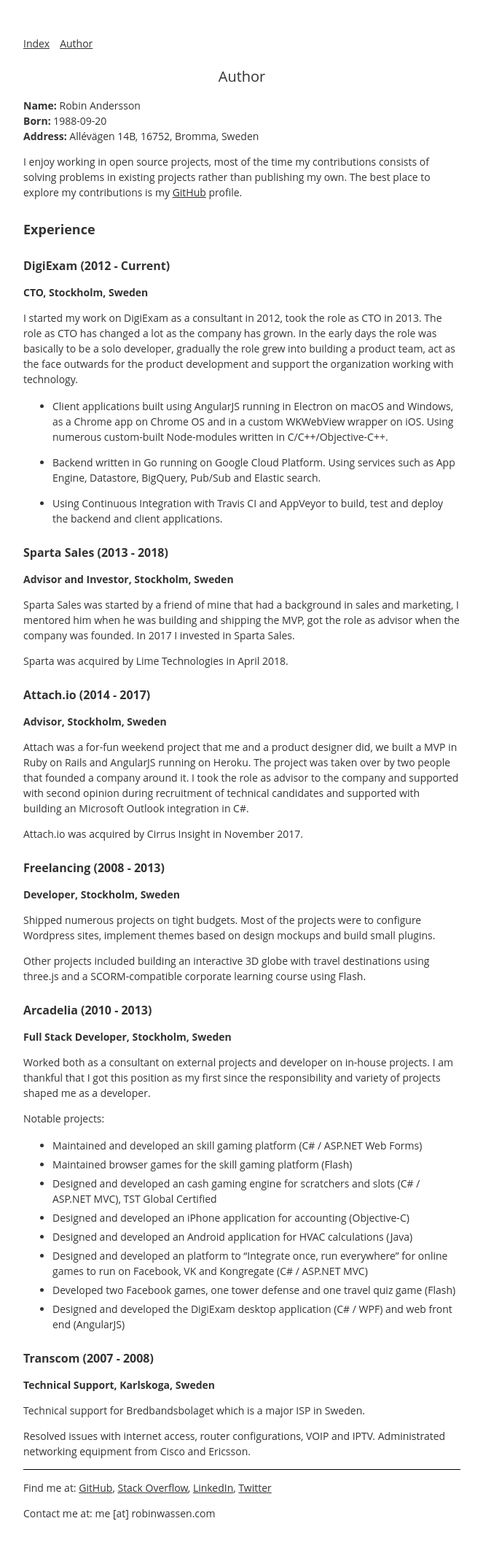
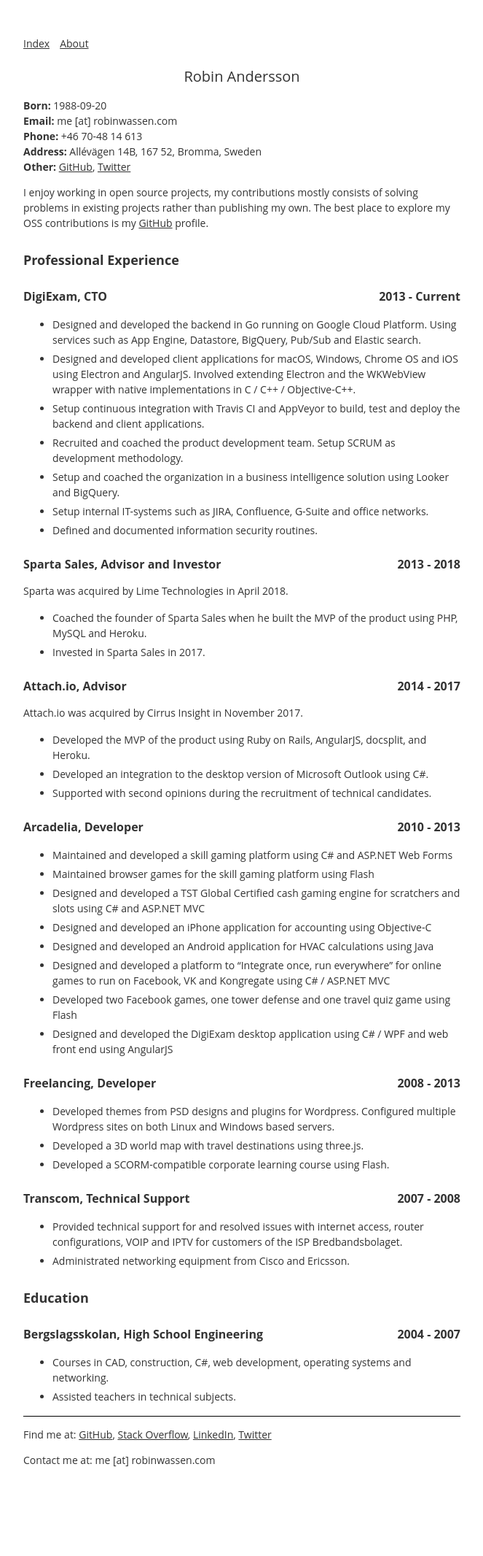
Before and after one commit to robinwassen/robinwassen.github.io, a Jekyll site: the page built from author.md, in a window 1280 px wide. Shown: the whole page at 73% size, without its empty margins (308-971 px from the left). Built offline with Jekyll 4.4.1, drawn with Linux system fonts in a browser that asks for light colours; after the commit the page ends 2059 px from its top, so only the background shows below that.

Commit message:
Updated author page

```diff
--- a/_layouts/default.html
+++ b/_layouts/default.html
@@ -14,9 +14,9 @@
 
 	<body>
 		<div class="container">
-			<nav>
+			<nav class="no-print">
 				<a class="nav_link" href="/">Index</a>
-				<a class="nav_link" href="/author/">Author</a>
+				<a class="nav_link" href="/author/">About</a>
 			</nav>
 
 			{{ content }}
--- a/_layouts/page.html
+++ b/_layouts/page.html
@@ -10,7 +10,7 @@
 	{{ content }}
 </article>
 
-<footer>
+<footer class="no-print">
 	<hr />
 
 	<p>Find me at: <a href="https://github.com/robinwassen">GitHub</a>, <a href="http://stackoverflow.com/users/959140/robin-andersson">Stack Overflow</a>, <a href="https://se.linkedin.com/in/anderssonrobin">LinkedIn</a>, <a href="https://twitter.com/robinwassen">Twitter</a></p>
--- a/author.md
+++ b/author.md
@@ -1,73 +1,97 @@
 ---
 layout: page
-title: Author
+title: Robin Andersson
 permalink: /author/
 ---
 
-**Name:** Robin Andersson<br>
 **Born:** 1988-09-20<br>
-**Address:** Allévägen 14B, 16752, Bromma, Sweden
+**Email:** me [at] robinwassen.com<br>
+**Phone:** +46 70-48 14 613<br>
+**Address:** Allévägen 14B, 167 52, Bromma, Sweden<br>
+**Other:** [GitHub](https://github.com/robinwassen), [Twitter](https://twitter.com/robinwassen)
 
-I enjoy working in open source projects, most of the time my contributions consists of solving problems in existing projects rather than publishing my own. The best place to explore my contributions is my [GitHub](https://github.com/robinwassen) profile.
+I enjoy working in open source projects, my contributions mostly consists of solving problems in existing projects rather than publishing my own. The best place to explore my OSS contributions is my [GitHub](https://github.com/robinwassen) profile.
 
-## Experience
+<div markdown="1" class="avoid-page-break">
 
-### DigiExam (2012 - Current)
+## Professional Experience
 
-**CTO, Stockholm, Sweden**
+### DigiExam, CTO <span class="pull-right">2013 - Current</span>
 
-I started my work on DigiExam as a consultant in 2012, took the role as CTO in 2013. The role as CTO has changed a lot as the company has grown. In the early days the role was basically to be a solo developer, gradually the role grew into building a product team, act as the face outwards for the product development and support the organization working with technology.
+- Designed and developed the backend in Go running on Google Cloud Platform. Using services such as App Engine, Datastore, BigQuery, Pub/Sub and Elastic search.
+- Designed and developed client applications for macOS, Windows, Chrome OS and iOS using Electron and AngularJS. Involved extending Electron and the WKWebView wrapper with native implementations in C / C++ / Objective-C++.
+- Setup continuous integration with Travis CI and AppVeyor to build, test and deploy the backend and client applications.
+- Recruited and coached the product development team. Setup SCRUM as development methodology.
+- Setup and coached the organization in a business intelligence solution using Looker and BigQuery.
+- Setup internal IT-systems such as JIRA, Confluence, G-Suite and office networks.
+- Defined and documented information security routines.
 
-- Client applications built using AngularJS running in Electron on macOS and Windows, as a Chrome app on Chrome OS and in a custom WKWebView wrapper on iOS. Using numerous custom-built Node-modules written in C/C++/Objective-C++.
+</div>
 
-- Backend written in Go running on Google Cloud Platform. Using services such as App Engine, Datastore, BigQuery, Pub/Sub and Elastic search.
+<div markdown="1" class="avoid-page-break">
 
-- Using Continuous Integration with Travis CI and AppVeyor to build, test and deploy the backend and client applications.
-
-### Sparta Sales (2013 - 2018)
-
-**Advisor and Investor, Stockholm, Sweden**
-
-Sparta Sales was started by a friend of mine that had a background in sales and marketing, I mentored him when he was building and shipping the MVP, got the role as advisor when the company was founded. In 2017 I invested in Sparta Sales.
+### Sparta Sales, Advisor and Investor <span class="pull-right">2013 - 2018</span>
 
 Sparta was acquired by Lime Technologies in April 2018.
 
-### Attach.io (2014 - 2017)
+- Coached the founder of Sparta Sales when he built the MVP of the product using PHP, MySQL and Heroku.
+- Invested in Sparta Sales in 2017.
 
-**Advisor, Stockholm, Sweden**
+</div>
 
-Attach was a for-fun weekend project that me and a product designer did, we built a MVP in Ruby on Rails and AngularJS running on Heroku. The project was taken over by two people that founded a company around it.
-I took the role as advisor to the company and supported with second opinion during recruitment of technical candidates and supported with building an Microsoft Outlook integration in C#.
+<div markdown="1" class="avoid-page-break">
+
+### Attach.io, Advisor <span class="pull-right">2014 - 2017</span>
 
 Attach.io was acquired by Cirrus Insight in November 2017.
 
-### Freelancing (2008 - 2013)
+- Developed the MVP of the product using Ruby on Rails, AngularJS, docsplit, and Heroku.
+- Developed an integration to the desktop version of Microsoft Outlook using C#.
+- Supported with second opinions during the recruitment of technical candidates.
 
-**Developer, Stockholm, Sweden**
+</div>
 
-Shipped numerous projects on tight budgets. Most of the projects were to configure Wordpress sites, implement themes based on design mockups and build small plugins.
+<div markdown="1" class="avoid-page-break">
 
-Other projects included building an interactive 3D globe with travel destinations using three.js and a SCORM-compatible corporate learning course using Flash.
+### Arcadelia, Developer <span class="pull-right">2010 - 2013</span>
 
-### Arcadelia (2010 - 2013)
+- Maintained and developed a skill gaming platform using C# and ASP.NET Web Forms
+- Maintained browser games for the skill gaming platform using Flash
+- Designed and developed a TST Global Certified cash gaming engine for scratchers and slots using C# and ASP.NET MVC
+- Designed and developed an iPhone application for accounting using Objective-C
+- Designed and developed an Android application for HVAC calculations using Java
+- Designed and developed a platform to "Integrate once, run everywhere" for online games to run on Facebook, VK and Kongregate using C# / ASP.NET MVC
+- Developed two Facebook games, one tower defense and one travel quiz game using Flash
+- Designed and developed the DigiExam desktop application using C# / WPF and web front end using AngularJS
 
-**Full Stack Developer, Stockholm, Sweden**
+</div>
 
-Worked both as a consultant on external projects and developer on in-house projects. I am thankful that I got this position as my first since the responsibility and variety of projects shaped me as a developer.
+<div markdown="1" class="avoid-page-break">
 
-Notable projects:
-- Maintained and developed an skill gaming platform (C# / ASP.NET Web Forms)
-- Maintained browser games for the skill gaming platform (Flash)
-- Designed and developed an cash gaming engine for scratchers and slots (C# / ASP.NET MVC), TST Global Certified
-- Designed and developed an iPhone application for accounting (Objective-C)
-- Designed and developed an Android application for HVAC calculations (Java)
-- Designed and developed an platform to "Integrate once, run everywhere" for online games to run on Facebook, VK and Kongregate (C# / ASP.NET MVC)
-- Developed two Facebook games, one tower defense and one travel quiz game (Flash)
-- Designed and developed the DigiExam desktop application (C# / WPF) and web front end (AngularJS)
+### Freelancing, Developer <span class="pull-right">2008 - 2013</span>
 
-### Transcom (2007 - 2008)
-**Technical Support, Karlskoga, Sweden**
+- Developed themes from PSD designs and plugins for Wordpress. Configured multiple Wordpress sites on both Linux and Windows based servers.
+- Developed a 3D world map with travel destinations using three.js.
+- Developed a SCORM-compatible corporate learning course using Flash.
 
-Technical support for Bredbandsbolaget which is a major ISP in Sweden.
+</div>
 
-Resolved issues with internet access, router configurations, VOIP and IPTV. Administrated networking equipment from Cisco and Ericsson.
+<div markdown="1" class="avoid-page-break">
+
+### Transcom, Technical Support <span class="pull-right">2007 - 2008</span>
+
+- Provided technical support for and resolved issues with internet access, router configurations, VOIP and IPTV for customers of the ISP Bredbandsbolaget.
+- Administrated networking equipment from Cisco and Ericsson.
+
+</div>
+
+<div markdown="1" class="avoid-page-break">
+
+## Education
+
+### Bergslagsskolan, High School Engineering <span class="pull-right">2004 - 2007</span>
+
+- Courses in CAD, construction, C#, web development, operating systems and networking.
+- Assisted teachers in technical subjects.
+
+</div>
--- a/css/main.scss
+++ b/css/main.scss
@@ -68,6 +68,14 @@
 	text-align: center;
 }
 
+.pull-right {
+	float: right;
+}
+
+.avoid-page-break {
+	page-break-inside: avoid;
+}
+
 table {
 	font-family: verdana,arial,sans-serif;
 	font-size:11px;
@@ -94,6 +102,12 @@
 }
 
 // Import partials from `sass_dir` (defaults to `_sass`)
-@import
-        "syntax-highlighting"
-;
+@import "syntax-highlighting";
+
+@media print
+{
+	.no-print, .no-print *
+	{
+		display: none !important;
+	}
+}
```
